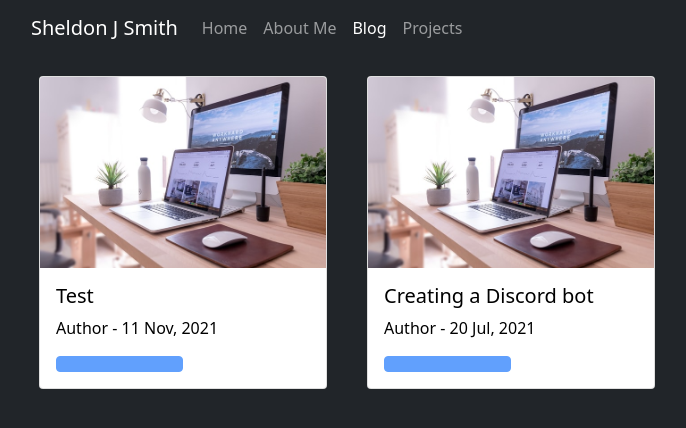
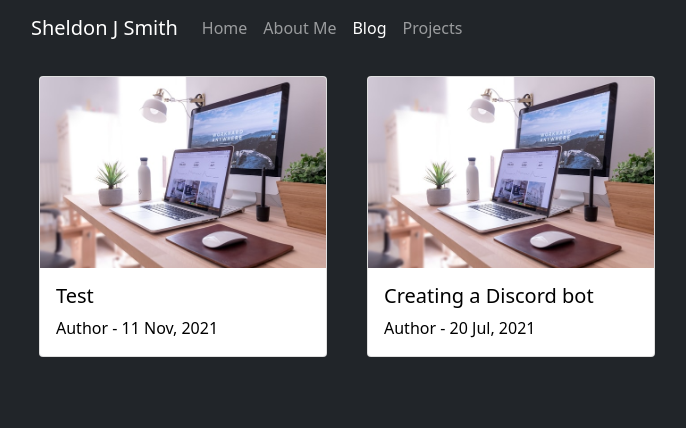
Before and after one commit to Screemm/screemm.github.io, a Jekyll site: the page built from blog.md, in a window 1280 px wide. Shown: the top 428 px of the page, without its empty margins (63-749 px from the left). Built offline with Jekyll 4.4.1, drawn with Linux system fonts in a browser that asks for light colours; nearby versions of some CDN libraries.

Commit message:
Update blog.html

```diff
--- a/_layouts/blog.html
+++ b/_layouts/blog.html
@@ -5,6 +5,7 @@
         <div class="container-fluid">
             <div class="container" style="margin-top: 20px;">
                 {% for post in site.posts %}
+                    <a href="{{ post.url }}">
                         <div class="card" aria-hidden="true" style="width: 18rem; float: left; margin-right: 20px; margin-left: 20px;">
                             <img src="assets/images/{{ post.img }}" class="card-img-top" alt="...">
 
@@ -15,9 +16,9 @@
                                     <span class="col-8">Author - {{ page.author }}</span>
                                     <span class="col-8">{{ post.date | date: "%d %b, %Y" }}</span>
                                 </p>
-                            <a href="#" tabindex="-1" class="btn btn-primary disabled placeholder col-6"></a>
                             </div>
                         </div>
+                    </a>
                         <!--<div class="blog-header">{{ post.title }}</div>
                         <div class="blog-body">{{ post.excerpt }}</div>
                         <div class="blog-footer">Created by {{ post.author }} | {{ post.date | date: "%d %b, %Y" }}</div>
```
Lines whose indentation alone changed are shown as unchanged.
